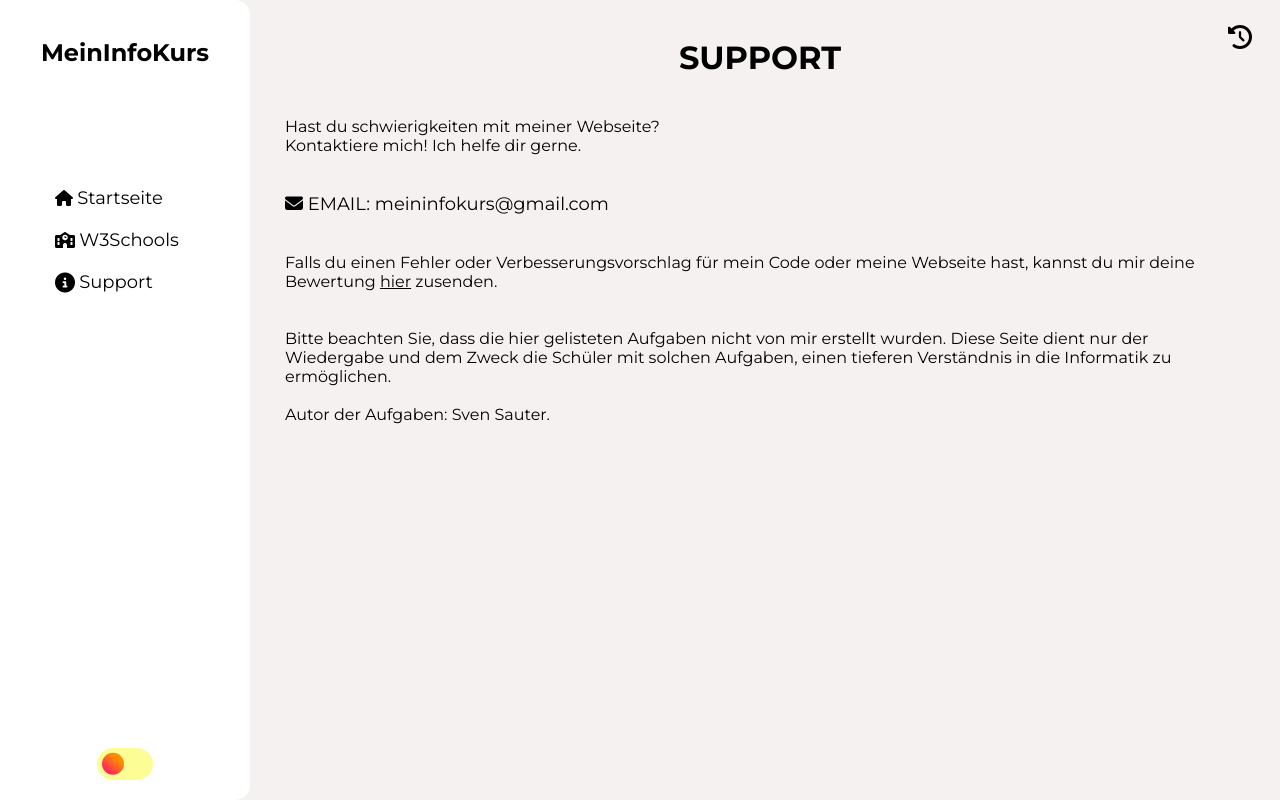
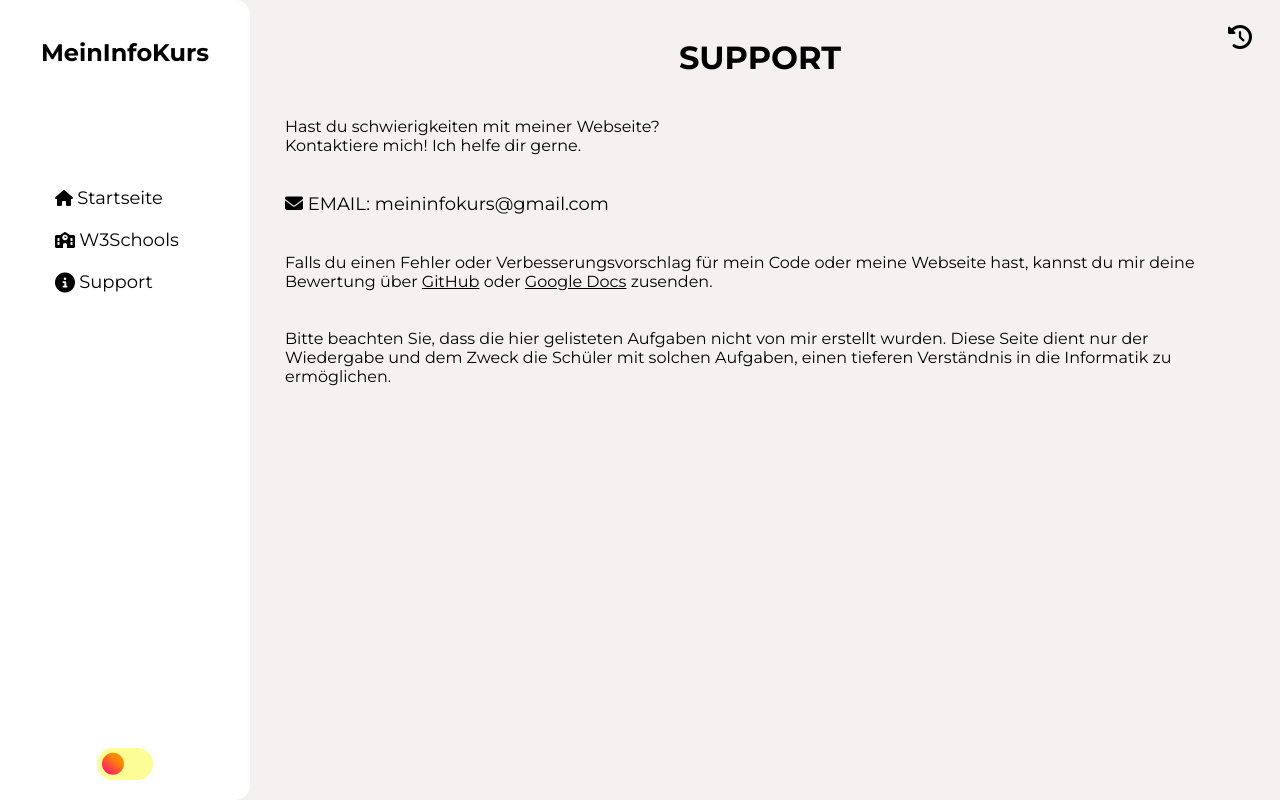
Before and after one commit to David-cmrg/david-cmrg.github.io, a plain HTML site: page MeinInfoKurs/DE/Seiten/support.html in a window 1280 px wide. Drawn offline with Linux system fonts and the light colour scheme.

Commit message:
Updated Support Meassures
Added the ability to send feedback utilizing GitHub issues or Google Docs

```diff
--- a/MeinInfoKurs/DE/Seiten/support.html
+++ b/MeinInfoKurs/DE/Seiten/support.html
@@ -56,9 +56,8 @@
             Kontaktiere mich! Ich helfe dir gerne.
         </p><br/><br/>
         <p style="font-size: large;"><i class="fa-solid fa-envelope"></i>  EMAIL: meininfokurs@gmail.com</p><br/><br/>
-        <p>Falls du einen Fehler oder Verbesserungsvorschlag für mein Code oder meine Webseite hast, kannst du mir deine Bewertung <a href="https://github.com/David-cmrg/david-cmrg.github.io/issues/new" target="_blank">hier</a> zusenden.</p><br/><br/>
+        <p>Falls du einen Fehler oder Verbesserungsvorschlag für mein Code oder meine Webseite hast, kannst du mir deine Bewertung über <a href="https://github.com/David-cmrg/david-cmrg.github.io/issues/new" target="_blank">GitHub</a> oder <a href="https://forms.gle/3oMjzmyj9pixUfJx6" target="_blank">Google Docs</a> zusenden.</p><br/><br/>
         <p>Bitte beachten Sie, dass die hier gelisteten Aufgaben nicht von mir erstellt wurden. Diese Seite dient nur der Wiedergabe und dem Zweck die Schüler mit solchen Aufgaben, einen tieferen Verständnis in die Informatik zu ermöglichen.</p><br/>
-        <p>Autor der Aufgaben: Sven Sauter.</p>
     </main>
 </body>
 </html>
```
